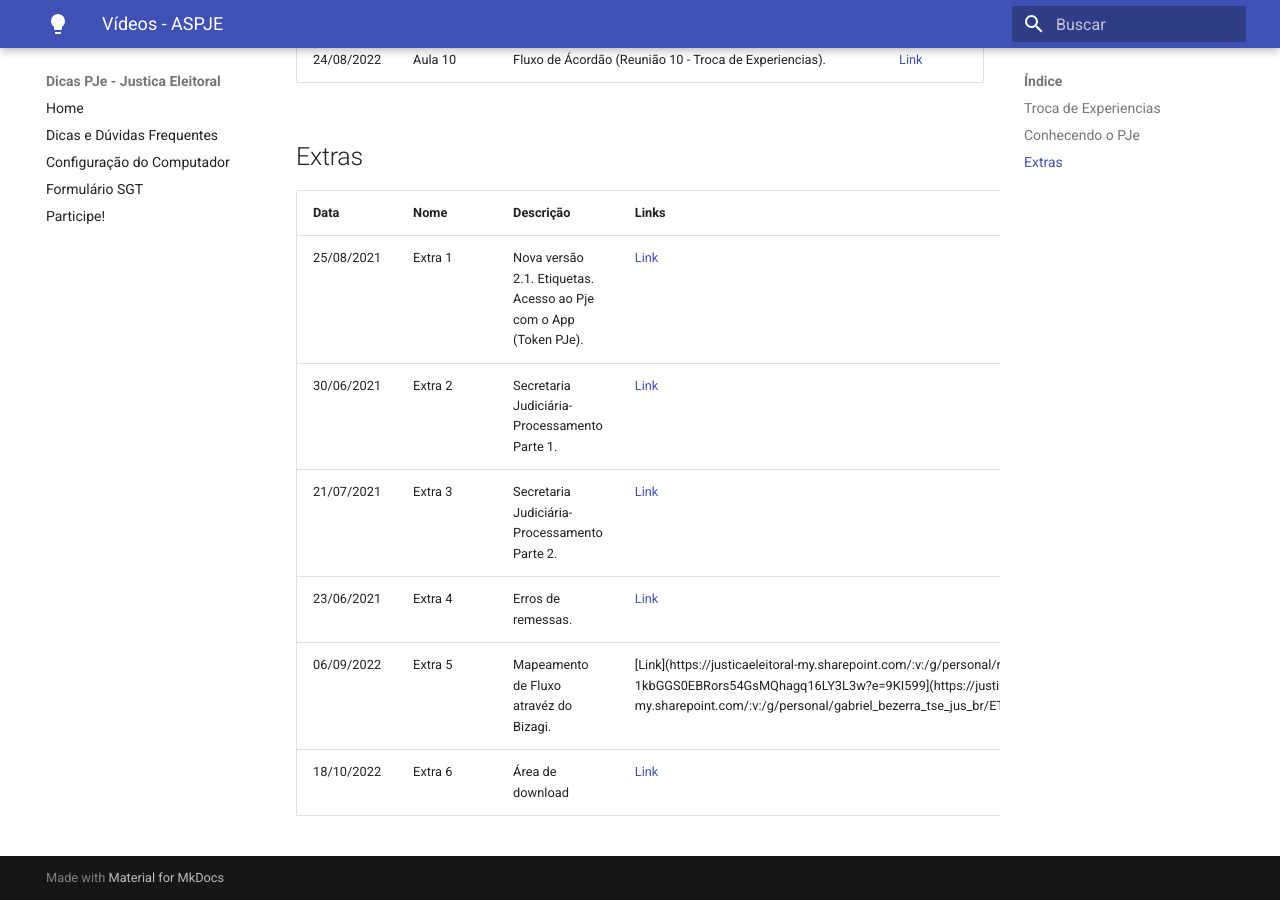
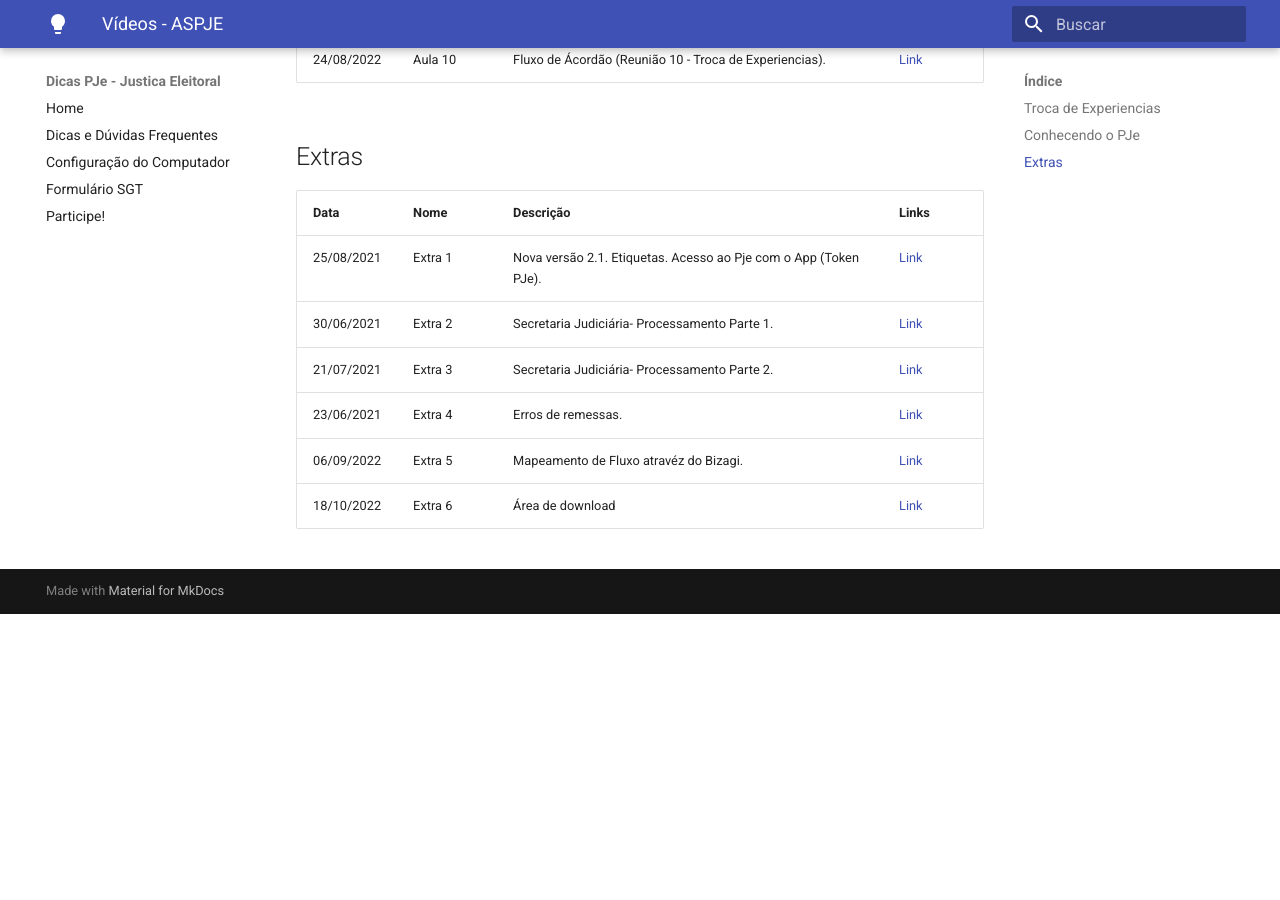
Before and after one commit to PJeJE/dicas_versao_1, an MkDocs documentation site: the page built from docs/aspje/videos_aspje.md, in a window 1280 px wide and 900 px high, scrolled down 1095 px. Built offline with MkDocs 1.6.1 and Material for MkDocs 9.7.7, drawn with Linux system fonts in a browser that asks for light colours; nearby versions of some CDN libraries; after the commit the page ends 1709 px from its top, so only the background shows below that; some of the changed lines change nothing that is shown.

Commit message:
Alteração de link

```diff
--- a/docs/aspje/videos_aspje.md
+++ b/docs/aspje/videos_aspje.md
@@ -35,5 +35,5 @@
 | 30/06/2021 | Extra 2 | Secretaria Judiciária- Processamento Parte 1. | [Link](https://justicaeleitoral-my.sharepoint.com/:v:/g/personal/ruy_tavares_tse_jus_br/EYmWj7JTldJHoaS6gmJDtwsBSdMrZnpg6iWvVr24l4kh_Q?e=Bbol53) |
 | 21/07/2021 | Extra 3 | Secretaria Judiciária- Processamento Parte 2. | [Link](https://justicaeleitoral-my.sharepoint.com/:v:/g/personal/ruy_tavares_tse_jus_br/Ea6POAns3v5KlrFCwGLsRFEB6-dHzN3x98RtGyF2zdRoLg?e=Eqv469) |
 | 23/06/2021 | Extra 4 | Erros de remessas. | [Link](https://justicaeleitoral-my.sharepoint.com/:v:/g/personal/ruy_tavares_tse_jus_br/EVc_-ddzbApKmq2ep-kWA-kB_P0OduqXJWJcTS0jcbJjcQ?e=KC9egH) |
-| 06/09/2022 | Extra 5 | Mapeamento de Fluxo atravéz do Bizagi. | [Link](https://justicaeleitoral-my.sharepoint.com/:v:/g/personal/ruy_tavares_tse_jus_br/EYFRzPPdRv1Grp-1kbGGS0EBRors54GsMQhagq16LY3L3w?e=9KI599](https://justicaeleitoral-my.sharepoint.com/:v:/g/personal/gabriel_bezerra_tse_jus_br/ETqfZFokjTBCo86NEgqMkzUB8KYSe2TXVcBbk3ijcjJ7lQ) |
+| 06/09/2022 | Extra 5 | Mapeamento de Fluxo atravéz do Bizagi. | [Link](https://justicaeleitoral-my.sharepoint.com/:v:/g/personal/gabriel_bezerra_tse_jus_br/ETqfZFokjTBCo86NEgqMkzUB8KYSe2TXVcBbk3ijcjJ7lQ?e=cBlZaf) |
 | 18/10/2022 | Extra 6 | Área de download | [Link](https://justicaeleitoral-my.sharepoint.com/personal/gabriel_bezerra_tse_jus_br/_layouts/15/stream.aspx?id=%2Fpersonal%2Fgabriel%5Fbezerra%5Ftse%5Fjus%5Fbr%2FDocuments%2FGrava%C3%A7%C3%B5es%2FExtras%2F%C3%81rea%20de%20download%2Emp4&ga=1) |
```
